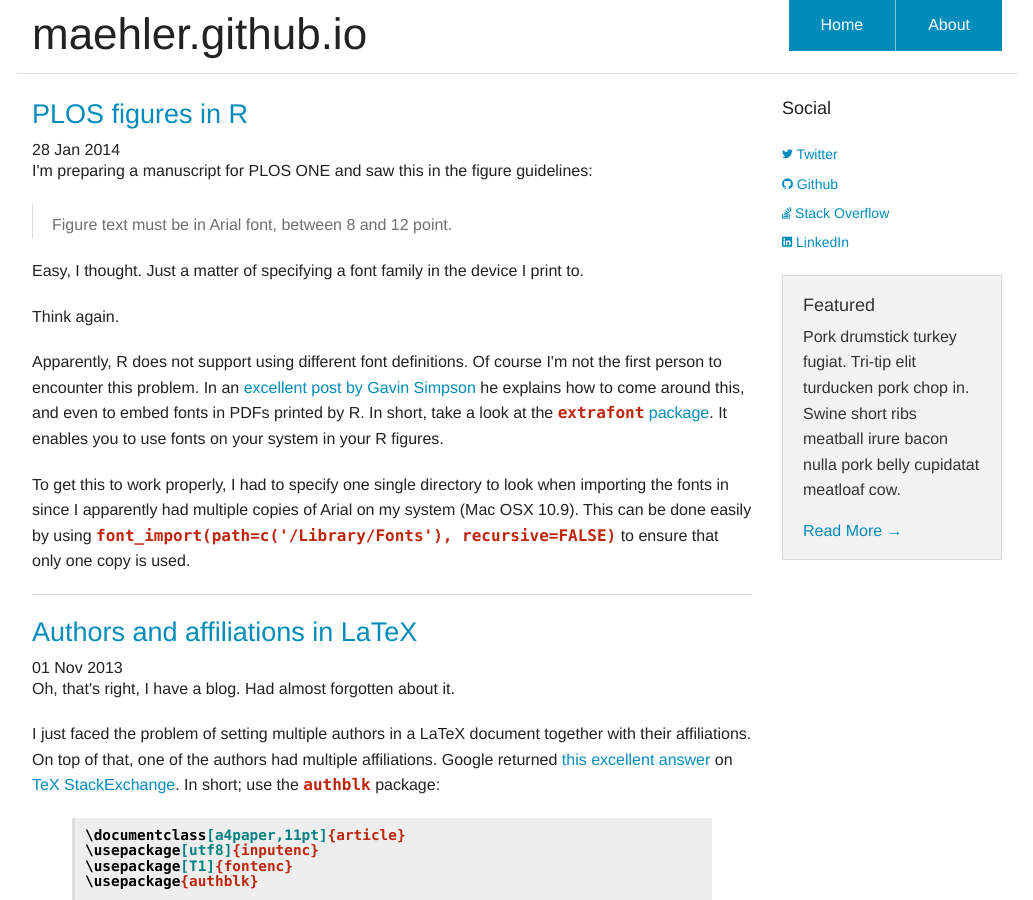
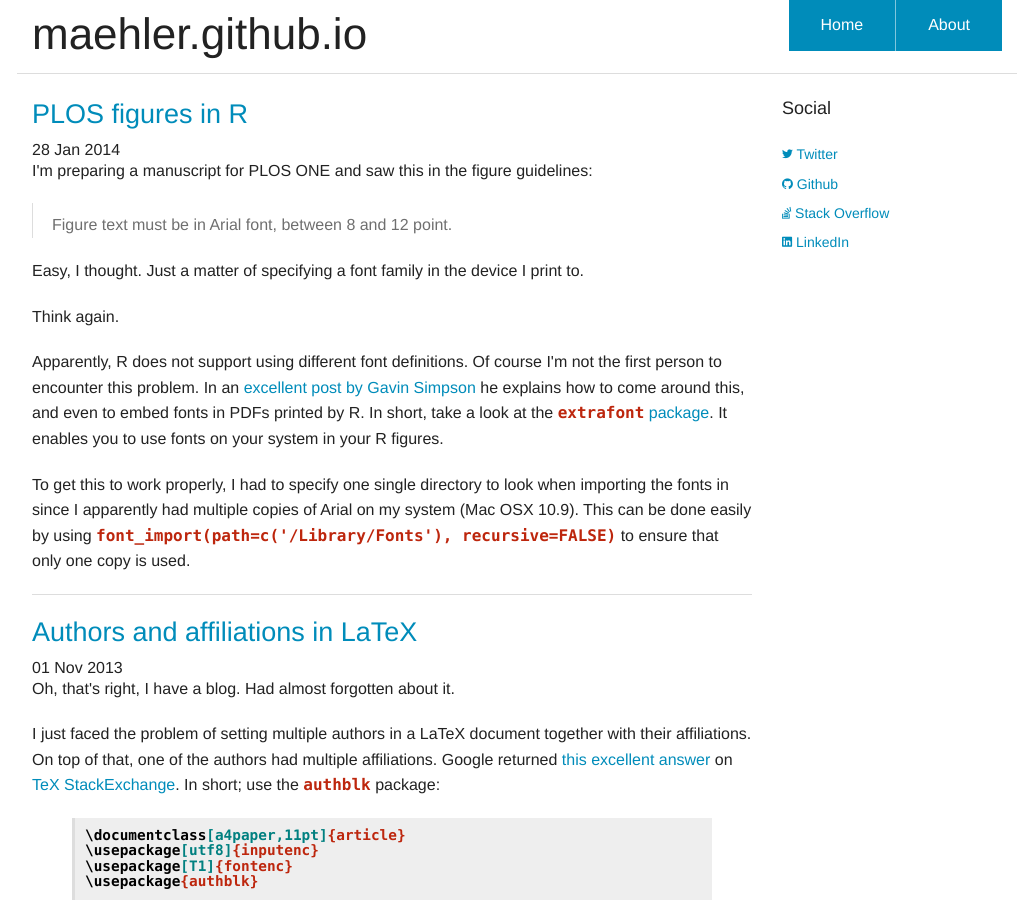
Before and after one commit to maehler/maehler.github.io, a Jekyll site: the page built from index.html, in a window 1280 px wide and 900 px high. Shown: the whole window, without its empty margins (123-1156 px from the left). Built offline with Jekyll 4.4.1, drawn with Linux system fonts in a browser that asks for light colours.

Commit message:
removed placeholder panel

```diff
--- a/_includes/sidebar.html
+++ b/_includes/sidebar.html
@@ -6,11 +6,3 @@
 	<li><a href="http://stackoverflow.com/users/885443/maehler"><i class="fi-social-stack-overflow"></i> Stack Overflow</a></li>
 	<li><a href="https://www.linkedin.com/pub/niklas-m%C3%A4hler/36/146/58"><i class="fi-social-linkedin"></i> LinkedIn</a></li>
 </ul>
-
-<div class="panel">
-	<h5>Featured</h5>
-	<p>Pork drumstick turkey fugiat. Tri-tip elit turducken pork chop in.
-	Swine short ribs meatball irure bacon nulla pork belly cupidatat
-	meatloaf cow.</p>
-	<a href="#">Read More →</a>
-</div>
```
